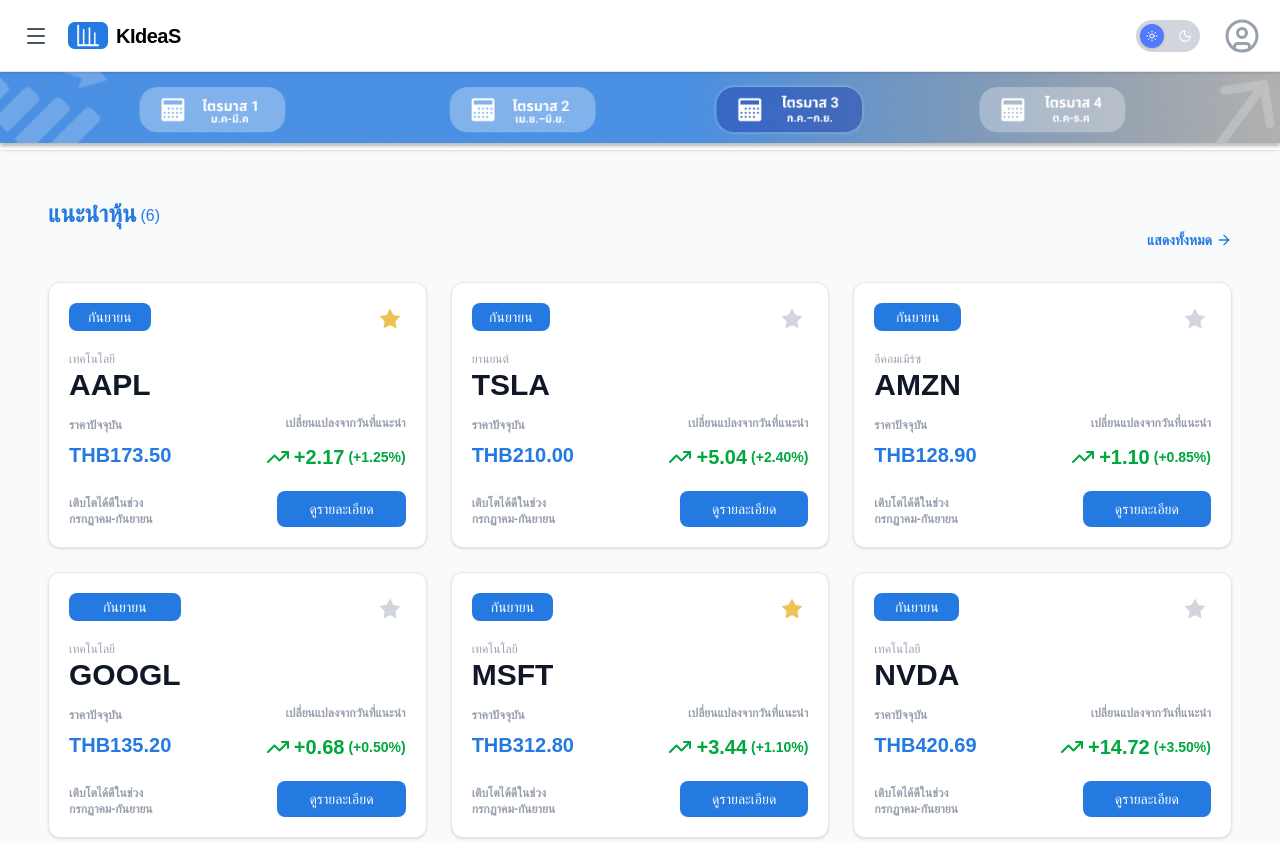
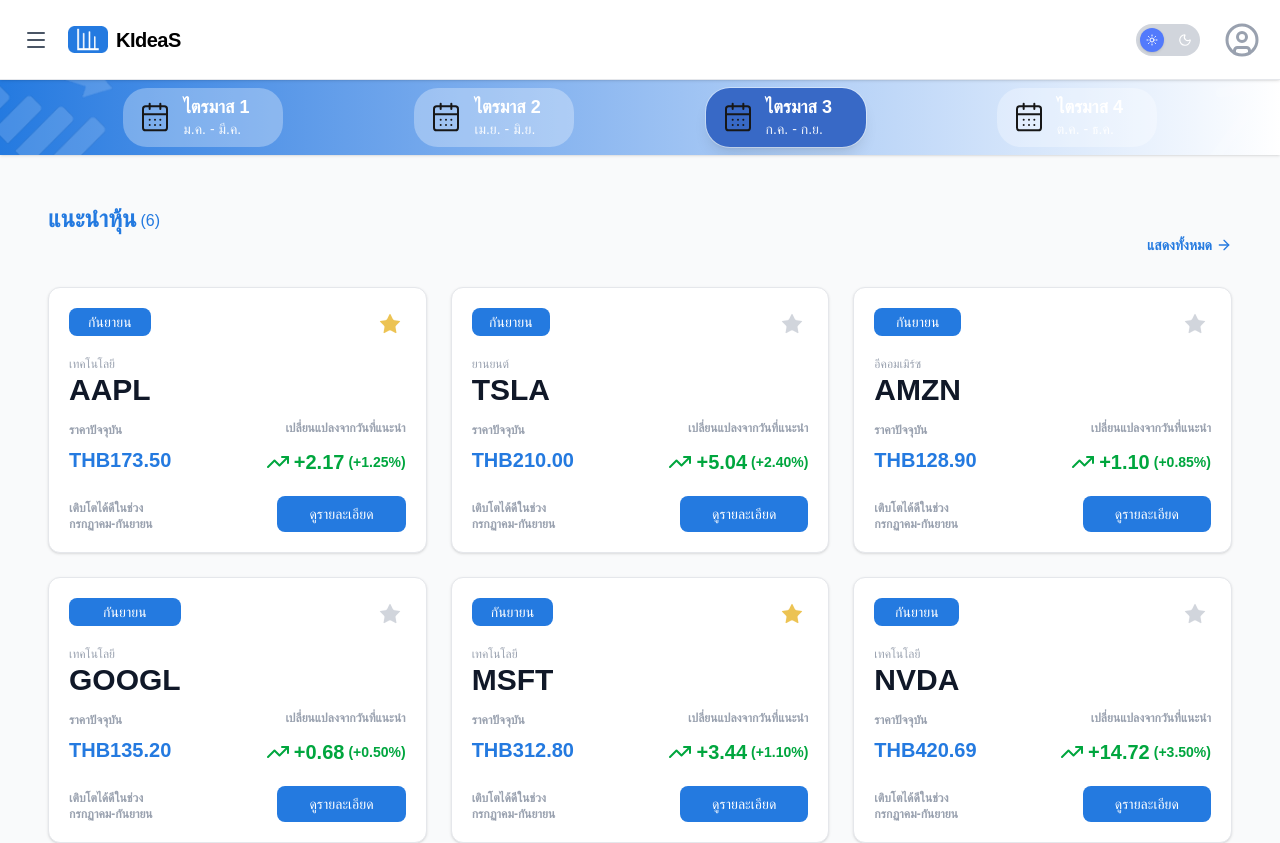
Before and after one commit to panithan-doe/seasonal, a Next.js app: page / in a window 1280 px wide. Shown: the top 843 px of the page. Built offline with nearby package versions, Linux system fonts and the light colour scheme.

Commit message:
Add Quarter Header (Quarter filter)

```diff
--- a/app/stock/[id]/page.tsx
+++ b/app/stock/[id]/page.tsx
@@ -2,6 +2,7 @@
 import { notFound } from "next/navigation";
 import Header from "@/components/Header";
 import StockChart from "@/components/StockChart";
+import { div } from "framer-motion/client";
 
 
 async function getStockHistory(symbol: string) {
@@ -59,16 +60,16 @@
         displayChange = currentPrice - prevPrice;
         displayChangePercent = ((displayChange / prevPrice) * 100);
 
+
+        const dateObj = new Date(latest.date);
         // จัดรูปแบบวันที่
-        const dateObj = new Date(latest.date);
         lastUpdateDate = dateObj.toLocaleDateString('th-TH', {
             year: 'numeric',
             month: 'long',
             day: 'numeric',
         });
-
         // จัดรูปแบบเวลา
-        lastUpdateTime = `อัปเดตเวลา ${dateObj.toLocaleTimeString('th-TH', {
+        lastUpdateTime = `${dateObj.toLocaleTimeString('th-TH', {
             hour: '2-digit',
             minute: '2-digit',
         })} น.`;
@@ -123,14 +124,22 @@
             </div>
 
             {/* Right div (วันที่) */}
-            <div className="flex flex-col items-start md:items-end mt-4 md:mt-0">
-              <p className="font-bold text-gray-700 text-lg">
-                {lastUpdateDate}
+            <div className="flex flex-col items-start mt-4 md:mt-0">
+              <p className="font-bold text-gray-500 text-lg">
+                อัปเดตล่าสุด
               </p>
               {lastUpdateTime && (
-                <p className="text-sm text-gray-500 mt-1">
-                   {lastUpdateTime}
-                </p>
+                <div className="text-gray-500 ">
+                  <span className="text-sm mt-1">
+                    {lastUpdateTime}
+                  </span>
+                  <span className="mx-1 text-">
+                    •
+                  </span>
+                  <span className="text-sm mt-1">
+                    {lastUpdateDate}
+                  </span>
+                </div>
               )}
             </div>
 
--- a/components/Header.tsx
+++ b/components/Header.tsx
@@ -48,7 +48,7 @@
 
   return (
     <>
-      <header className="sticky top-0 z-50 h-18 flex items-center justify-between w-full px-4 bg-white border-b border-gray-200 shadow-sm">
+      <header className="sticky top-0 z-50 h-20 flex items-center justify-between w-full px-4 bg-white border-b border-gray-200 shadow-sm">
 
         {/* Left Section: Menu & Logo */}
         <div className="flex items-center gap-3">
--- a/components/QuarterHeader.tsx
+++ b/components/QuarterHeader.tsx
@@ -1,18 +1,73 @@
 "use client";
 
-import Image from "next/image";
+import { useState } from 'react';
+import { CalendarDays } from 'lucide-react';
 
 export default function QuarterHeader() {
+
+  // TODO: Change this later
+  const [activeQuarter, setActiveQuarter] = useState(3);
+
+  const quarters = [
+    { id: 1, label: "ไตรมาส 1", period: "ม.ค. - มี.ค." },
+    { id: 2, label: "ไตรมาส 2", period: "เม.ย. - มิ.ย." },
+    { id: 3, label: "ไตรมาส 3", period: "ก.ค. - ก.ย." },
+    { id: 4, label: "ไตรมาส 4", period: "ต.ค. - ธ.ค." },
+  ];
+
   return (
-    <header className="sticky top-0 z-40 w-full bg-white shadow-sm ">
-        <Image
-          src="/images/mock-quarter.png"
-          alt="Header Mockup"
-          width={1440}
-          height={80}
-          className="w-full h-auto object-cover block"
-          priority
-        />
+    <header className="relative top-0 z-40 w-full h-auto min-h-[20px] bg-linear-to-r from-[#247AE0] to-[#ffffff80] shadow-sm overflow-hidden">
+      <img
+        src="/images/quarter-pattern.png"
+        alt=""
+        className="absolute left-0 inset-y-0 h-full w-auto object-cover pointer-events-none opacity-80"
+      />
+
+      <img
+        src="/images/quarter-vector.png"
+        alt=""
+        className="absolute right-0 inset-y-0 h-full w-auto object-cover pointer-events-none opacity-80"
+      />
+
+      <div className="relative z-10 container mx-auto px-4 h-full">
+        <div className="flex items-center justify-evenly gap-6 overflow-x-auto py-2 no-scrollbar">
+
+          {quarters.map((q) => {
+            const isActive = activeQuarter === q.id;
+
+            return (
+              <button
+                key={q.id}
+                onClick={() => setActiveQuarter(q.id)}
+                className={`
+                  flex items-center gap-3 px-4 py-2 rounded-3xl transition-all duration-300 min-w-20 max-w-40 flex-1 cursor-pointer
+                  ${isActive
+                    ? "bg-[#3869c6] ring-1 ring-white/40 shadow-lg backdrop-blur-sm"
+                    : "bg-white/30 hover:bg-white/10 hover:opacity-100"
+                  }
+                `}
+              >
+                {/* Icon */}
+                <CalendarDays
+                  className={`w-8 h-8 text-white"}`}
+                  strokeWidth={1.5}
+                />
+
+                {/* Text Group */}
+                <div className="flex flex-col items-start">
+                  <span className="text-lg font-bold text-white leading-tight">
+                    {q.label}
+                  </span>
+                  <span className="text-sm font-medium text-white/90">
+                    {q.period}
+                  </span>
+                </div>
+              </button>
+            );
+          })}
+
+        </div>
+      </div>
     </header>
   );
 }
--- a/components/StockChart.tsx
+++ b/components/StockChart.tsx
@@ -161,8 +161,8 @@
               ข้อมูลตลาดหุ้น
             </h3>
             <div className="flex flex-col gap-3">
-              <RowItem label="ราคาหุ้นปัจจุบัน (THB)" value={latestPrice} />
-              <RowItem label="Market Cap (THB)" value={defaultMarketStats.marketCap} />
+              <RowItem label="ราคาหุ้นปัจจุบัน" value={latestPrice} />
+              <RowItem label="Market Cap" value={defaultMarketStats.marketCap} />
               <RowItem label="Volume" value={defaultMarketStats.volume} />
               <RowItem label="P/E" value={defaultMarketStats.pe} />
               <RowItem label="P/BV" value={defaultMarketStats.pbv} />
```
Also changed, not shown: public/images/quarter-pattern.png (added), public/images/quarter-vector.png (added).
